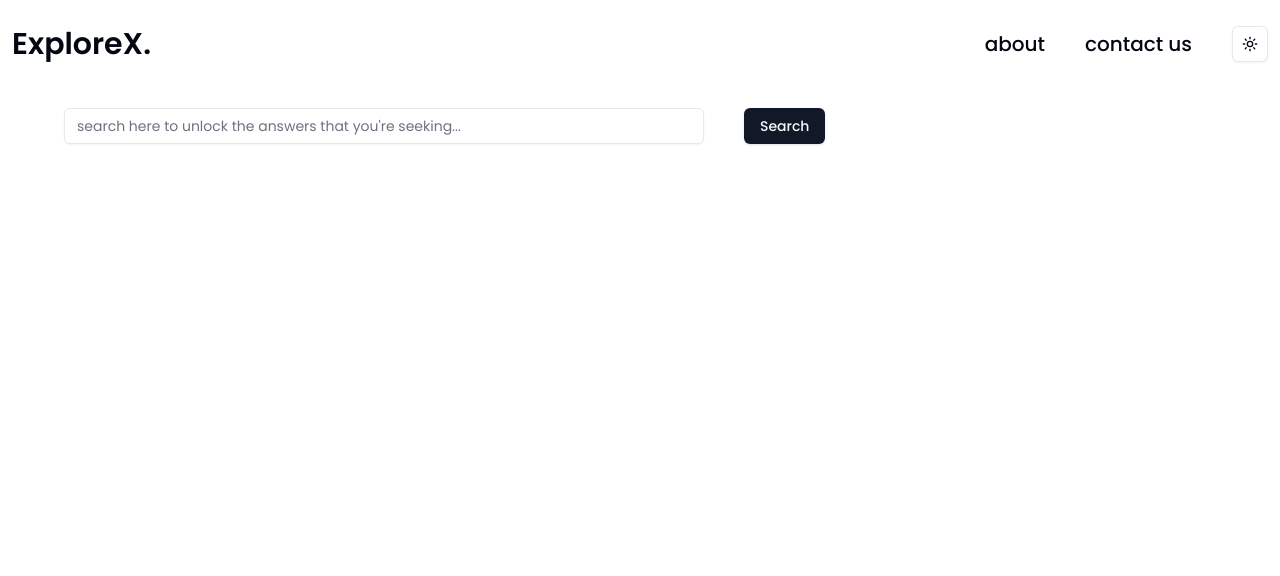
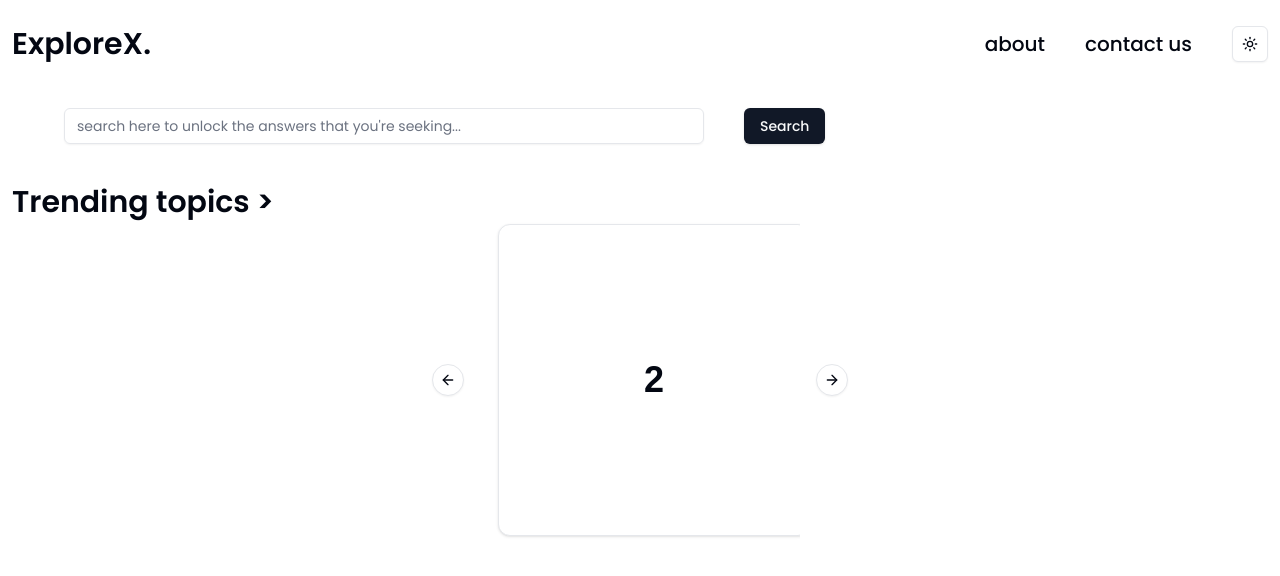
Before and after one commit to parth3083/ExploreX, a Next.js app in the folder client/: page / in a window 1280 px wide. Shown: the top 576 px of the page. Built offline with nearby package versions, Linux system fonts and the light colour scheme; a web font is replaced by a local one.

Commit message:
Carousel added

```diff
--- a/client/package.json
+++ b/client/package.json
@@ -13,6 +13,8 @@
     "@radix-ui/react-slot": "^1.1.0",
     "class-variance-authority": "^0.7.0",
     "clsx": "^2.1.1",
+    "embla-carousel-autoplay": "^8.5.1",
+    "embla-carousel-react": "^8.5.1",
     "lenis": "^1.1.16",
     "lucide-react": "^0.460.0",
     "next": "15.0.3",
--- /dev/null
+++ b/client/src/components/Home Page/CarouselSection.tsx
@@ -0,0 +1,50 @@
+"use client";
+import React from "react";
+import {
+  Carousel,
+  CarouselContent,
+  CarouselItem,
+  CarouselNext,
+  CarouselPrevious,
+} from "@/components/ui/carousel";
+import Autoplay from "embla-carousel-autoplay";
+
+import { Card, CardContent } from "@/components/ui/card";
+
+function CarouselSection() {
+  return (
+    <div className="w-full px-3">
+      <h1 className="font-pop text-3xl font-semibold">Trending topics {">"}</h1>
+      <div className="w-full flex items-center  justify-center ">
+        <Carousel
+          className="w-full max-w-xs"
+          plugins={[
+            Autoplay({
+              delay: 2000,
+            }),
+          ]}
+        >
+          <CarouselContent>
+            {Array.from({ length: 5 }).map((_, index) => (
+              <CarouselItem key={index}>
+                <div className="p-1">
+                  <Card>
+                    <CardContent className="flex aspect-square items-center justify-center p-6">
+                      <span className="text-4xl font-semibold">
+                        {index + 1}
+                      </span>
+                    </CardContent>
+                  </Card>
+                </div>
+              </CarouselItem>
+            ))}
+          </CarouselContent>
+          <CarouselPrevious />
+          <CarouselNext />
+        </Carousel>
+      </div>
+    </div>
+  );
+}
+
+export default CarouselSection;
--- a/client/src/components/Home Page/HeroSection.tsx
+++ b/client/src/components/Home Page/HeroSection.tsx
@@ -1,12 +1,14 @@
-import React from 'react'
-import Searchbar from './Searchbar'
+import React from "react";
+import Searchbar from "./Searchbar";
+import CarouselSection from "./CarouselSection";
 
 function HeroSection() {
   return (
-      <div className='w-full min-h-screen  pt-5 md:pt-10 lg:pt-10'>
-          <Searchbar/>
-      </div>
-  )
+    <div className="w-full min-h-screen flex flex-col items-center gap-10 pt-5 md:pt-10 lg:pt-10">
+      <Searchbar />
+      <CarouselSection />
+    </div>
+  );
 }
 
-export default HeroSection
+export default HeroSection;
--- /dev/null
+++ b/client/src/components/ui/card.tsx
@@ -0,0 +1,82 @@
+import * as React from "react";
+import { cn } from "@/lib/utils";
+
+const Card = React.forwardRef<
+  HTMLDivElement,
+  React.HTMLAttributes<HTMLDivElement>
+>(({ className, ...props }, ref) => (
+  <div
+    ref={ref}
+    className={cn(
+      "rounded-xl border bg-card text-card-foreground shadow w-full ",
+      className
+    )}
+    {...props}
+  />
+));
+Card.displayName = "Card";
+
+const CardHeader = React.forwardRef<
+  HTMLDivElement,
+  React.HTMLAttributes<HTMLDivElement>
+>(({ className, ...props }, ref) => (
+  <div
+    ref={ref}
+    className={cn("flex flex-col space-y-1.5 p-6", className)}
+    {...props}
+  />
+));
+CardHeader.displayName = "CardHeader";
+
+const CardTitle = React.forwardRef<
+  HTMLDivElement,
+  React.HTMLAttributes<HTMLDivElement>
+>(({ className, ...props }, ref) => (
+  <div
+    ref={ref}
+    className={cn("font-semibold leading-none tracking-tight", className)}
+    {...props}
+  />
+));
+CardTitle.displayName = "CardTitle";
+
+const CardDescription = React.forwardRef<
+  HTMLDivElement,
+  React.HTMLAttributes<HTMLDivElement>
+>(({ className, ...props }, ref) => (
+  <div
+    ref={ref}
+    className={cn("text-sm text-muted-foreground", className)}
+    {...props}
+  />
+));
+CardDescription.displayName = "CardDescription";
+
+const CardContent = React.forwardRef<
+  HTMLDivElement,
+  React.HTMLAttributes<HTMLDivElement>
+>(({ className, ...props }, ref) => (
+  <div ref={ref} className={cn("p-6 pt-0", className)} {...props} />
+));
+CardContent.displayName = "CardContent";
+
+const CardFooter = React.forwardRef<
+  HTMLDivElement,
+  React.HTMLAttributes<HTMLDivElement>
+>(({ className, ...props }, ref) => (
+  <div
+    ref={ref}
+    className={cn("flex items-center p-6 pt-0", className)}
+    {...props}
+  />
+));
+CardFooter.displayName = "CardFooter";
+
+export {
+  Card,
+  CardHeader,
+  CardFooter,
+  CardTitle,
+  CardDescription,
+  CardContent,
+};
--- /dev/null
+++ b/client/src/components/ui/carousel.tsx
@@ -0,0 +1,262 @@
+"use client";
+
+import * as React from "react";
+import useEmblaCarousel, {
+  type UseEmblaCarouselType,
+} from "embla-carousel-react";
+import { ArrowLeft, ArrowRight } from "lucide-react";
+
+import { cn } from "@/lib/utils";
+import { Button } from "@/components/ui/button";
+
+type CarouselApi = UseEmblaCarouselType[1];
+type UseCarouselParameters = Parameters<typeof useEmblaCarousel>;
+type CarouselOptions = UseCarouselParameters[0];
+type CarouselPlugin = UseCarouselParameters[1];
+
+type CarouselProps = {
+  opts?: CarouselOptions;
+  plugins?: CarouselPlugin;
+  orientation?: "horizontal" | "vertical";
+  setApi?: (api: CarouselApi) => void;
+};
+
+type CarouselContextProps = {
+  carouselRef: ReturnType<typeof useEmblaCarousel>[0];
+  api: ReturnType<typeof useEmblaCarousel>[1];
+  scrollPrev: () => void;
+  scrollNext: () => void;
+  canScrollPrev: boolean;
+  canScrollNext: boolean;
+} & CarouselProps;
+
+const CarouselContext = React.createContext<CarouselContextProps | null>(null);
+
+function useCarousel() {
+  const context = React.useContext(CarouselContext);
+
+  if (!context) {
+    throw new Error("useCarousel must be used within a <Carousel />");
+  }
+
+  return context;
+}
+
+const Carousel = React.forwardRef<
+  HTMLDivElement,
+  React.HTMLAttributes<HTMLDivElement> & CarouselProps
+>(
+  (
+    {
+      orientation = "horizontal",
+      opts,
+      setApi,
+      plugins,
+      className,
+      children,
+      ...props
+    },
+    ref
+  ) => {
+    const [carouselRef, api] = useEmblaCarousel(
+      {
+        ...opts,
+        axis: orientation === "horizontal" ? "x" : "y",
+      },
+      plugins
+    );
+    const [canScrollPrev, setCanScrollPrev] = React.useState(false);
+    const [canScrollNext, setCanScrollNext] = React.useState(false);
+
+    const onSelect = React.useCallback((api: CarouselApi) => {
+      if (!api) {
+        return;
+      }
+
+      setCanScrollPrev(api.canScrollPrev());
+      setCanScrollNext(api.canScrollNext());
+    }, []);
+
+    const scrollPrev = React.useCallback(() => {
+      api?.scrollPrev();
+    }, [api]);
+
+    const scrollNext = React.useCallback(() => {
+      api?.scrollNext();
+    }, [api]);
+
+    const handleKeyDown = React.useCallback(
+      (event: React.KeyboardEvent<HTMLDivElement>) => {
+        if (event.key === "ArrowLeft") {
+          event.preventDefault();
+          scrollPrev();
+        } else if (event.key === "ArrowRight") {
+          event.preventDefault();
+          scrollNext();
+        }
+      },
+      [scrollPrev, scrollNext]
+    );
+
+    React.useEffect(() => {
+      if (!api || !setApi) {
+        return;
+      }
+
+      setApi(api);
+    }, [api, setApi]);
+
+    React.useEffect(() => {
+      if (!api) {
+        return;
+      }
+
+      onSelect(api);
+      api.on("reInit", onSelect);
+      api.on("select", onSelect);
+
+      return () => {
+        api?.off("select", onSelect);
+      };
+    }, [api, onSelect]);
+
+    return (
+      <CarouselContext.Provider
+        value={{
+          carouselRef,
+          api: api,
+          opts,
+          orientation:
+            orientation || (opts?.axis === "y" ? "vertical" : "horizontal"),
+          scrollPrev,
+          scrollNext,
+          canScrollPrev,
+          canScrollNext,
+        }}
+      >
+        <div
+          ref={ref}
+          onKeyDownCapture={handleKeyDown}
+          className={cn("relative", className)}
+          role="region"
+          aria-roledescription="carousel"
+          {...props}
+        >
+          {children}
+        </div>
+      </CarouselContext.Provider>
+    );
+  }
+);
+Carousel.displayName = "Carousel";
+
+const CarouselContent = React.forwardRef<
+  HTMLDivElement,
+  React.HTMLAttributes<HTMLDivElement>
+>(({ className, ...props }, ref) => {
+  const { carouselRef, orientation } = useCarousel();
+
+  return (
+    <div ref={carouselRef} className="overflow-hidden">
+      <div
+        ref={ref}
+        className={cn(
+          "flex ",
+          orientation === "horizontal" ? "-ml-4" : "-mt-4 flex-col",
+          className
+        )}
+        {...props}
+      />
+    </div>
+  );
+});
+CarouselContent.displayName = "CarouselContent";
+
+const CarouselItem = React.forwardRef<
+  HTMLDivElement,
+  React.HTMLAttributes<HTMLDivElement>
+>(({ className, ...props }, ref) => {
+  const { orientation } = useCarousel();
+
+  return (
+    <div
+      ref={ref}
+      role="group"
+      aria-roledescription="slide"
+      className={cn(
+        "min-w-0 shrink-0 grow-0 basis-full",
+        orientation === "horizontal" ? "pl-4" : "pt-4",
+        className
+      )}
+      {...props}
+    />
+  );
+});
+CarouselItem.displayName = "CarouselItem";
+
+const CarouselPrevious = React.forwardRef<
+  HTMLButtonElement,
+  React.ComponentProps<typeof Button>
+>(({ className, variant = "outline", size = "icon", ...props }, ref) => {
+  const { orientation, scrollPrev, canScrollPrev } = useCarousel();
+
+  return (
+    <Button
+      ref={ref}
+      variant={variant}
+      size={size}
+      className={cn(
+        "absolute  h-8 w-8 rounded-full",
+        orientation === "horizontal"
+          ? "-left-12 top-1/2 -translate-y-1/2"
+          : "-top-12 left-1/2 -translate-x-1/2 rotate-90",
+        className
+      )}
+      disabled={!canScrollPrev}
+      onClick={scrollPrev}
+      {...props}
+    >
+      <ArrowLeft className="h-4 w-4" />
+      <span className="sr-only">Previous slide</span>
+    </Button>
+  );
+});
+CarouselPrevious.displayName = "CarouselPrevious";
+
+const CarouselNext = React.forwardRef<
+  HTMLButtonElement,
+  React.ComponentProps<typeof Button>
+>(({ className, variant = "outline", size = "icon", ...props }, ref) => {
+  const { orientation, scrollNext, canScrollNext } = useCarousel();
+
+  return (
+    <Button
+      ref={ref}
+      variant={variant}
+      size={size}
+      className={cn(
+        "absolute h-8 w-8 rounded-full",
+        orientation === "horizontal"
+          ? "-right-12 top-1/2 -translate-y-1/2"
+          : "-bottom-12 left-1/2 -translate-x-1/2 rotate-90",
+        className
+      )}
+      disabled={!canScrollNext}
+      onClick={scrollNext}
+      {...props}
+    >
+      <ArrowRight className="h-4 w-4" />
+      <span className="sr-only">Next slide</span>
+    </Button>
+  );
+});
+CarouselNext.displayName = "CarouselNext";
+
+export {
+  type CarouselApi,
+  Carousel,
+  CarouselContent,
+  CarouselItem,
+  CarouselPrevious,
+  CarouselNext,
+};
```
Also changed, not shown: 1 other file (tests, documents, lock files or other folders).
